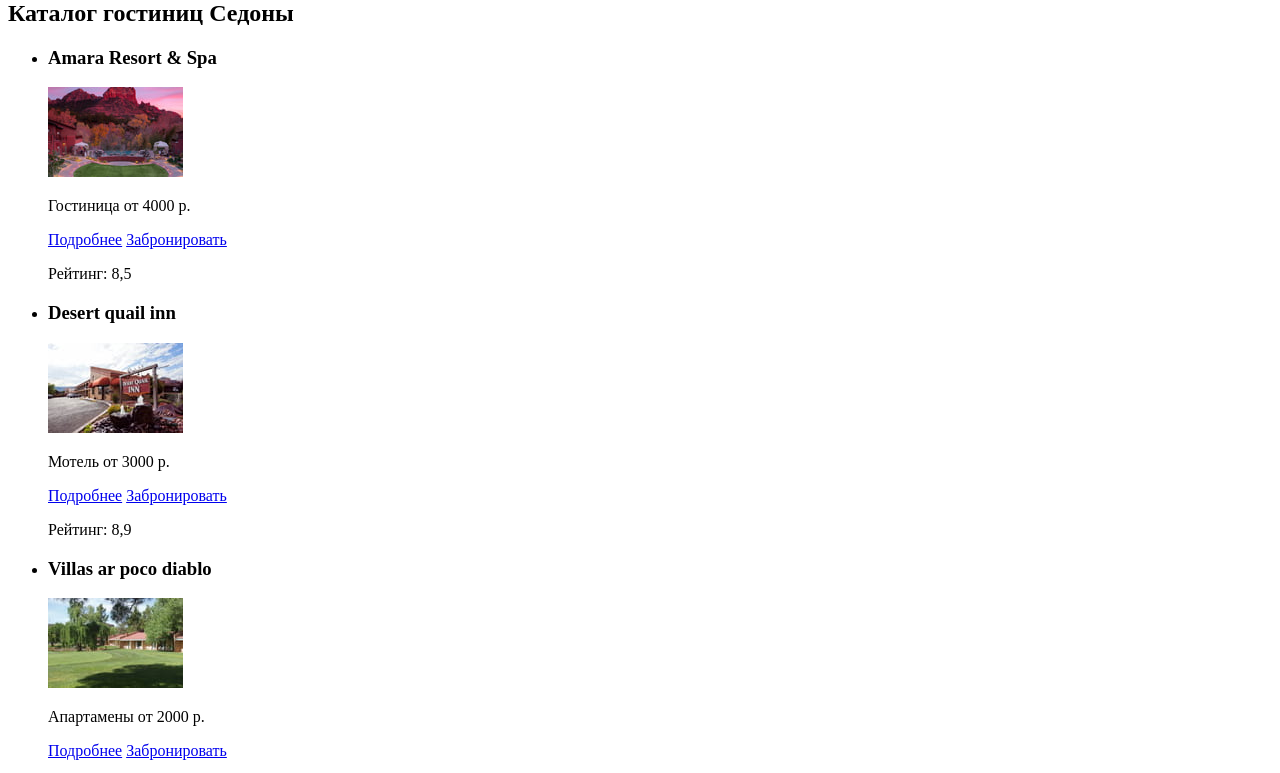
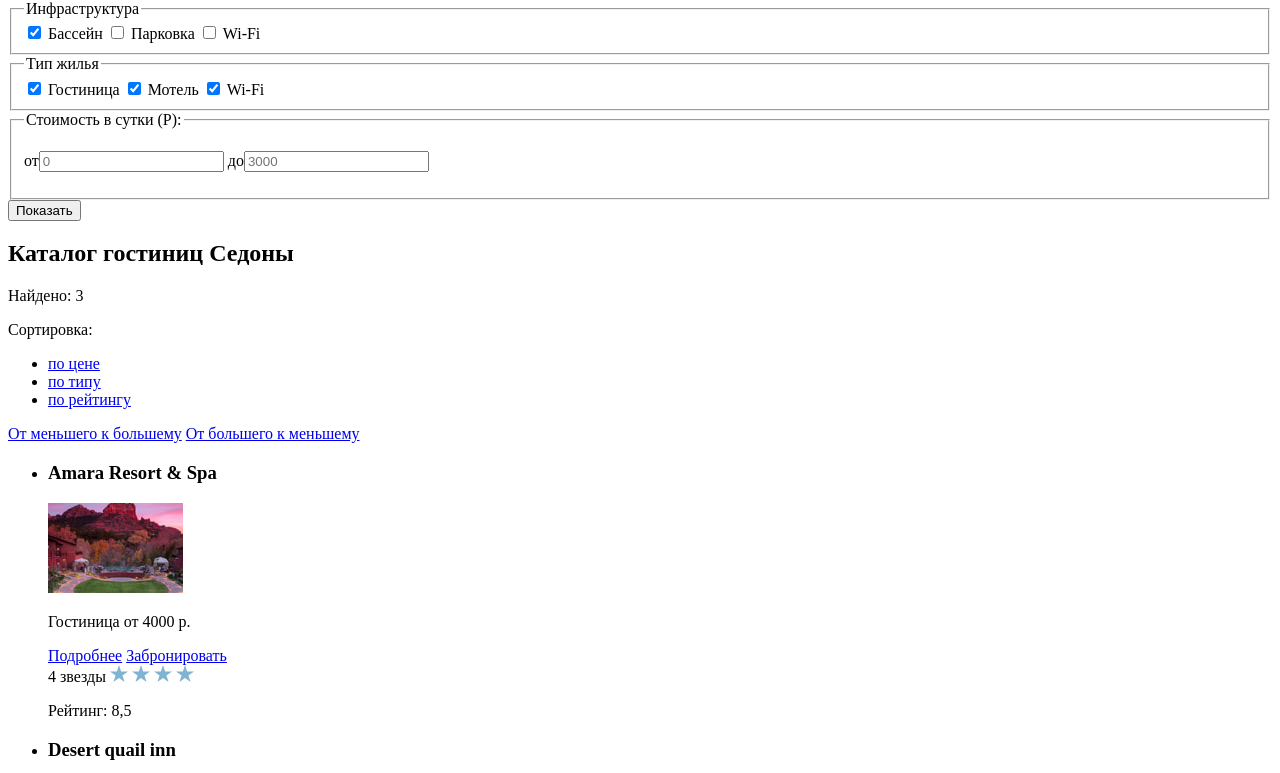
Before and after one commit to aleksandra-t/241867-sedona-26, a plain HTML site: page catalog.html in a window 1280 px wide. Shown: the part 299-1072 px from the top of the page. Drawn offline with Linux system fonts and the light colour scheme.

Commit message:
Выполнена верстка фильтра на внутренней странице, добавлена разметка звездности гостиниц

```diff
--- a/catalog.html
+++ b/catalog.html
@@ -32,10 +32,59 @@
       <h1 class="visually-hidden">Гостиницы Седоны</h1>
       <section>
         <h2 class="visually-hidden">Фильтр гостиниц</h2>
-        <!-- Здесь будет форма -->
+        <form action="https://echo.htmlacademy.ru" method="get">
+          <fieldset>
+            <legend>Инфраструктура</legend>
+            <input type="checkbox" name="pool" id="pool-field" checked>
+            <label for="pool-field">Бассейн</label>
+            <input type="checkbox" name="parking" id="parking-field">
+            <label for="parking-field">Парковка</label>
+            <input type="checkbox" name="wifi" id="wifi-field">
+            <label for="wifi-field">Wi-Fi</label>
+          </fieldset>
+          <fieldset>
+            <legend>Тип жилья</legend>
+            <input type="checkbox" name="hotel" id="hotel-field" checked>
+            <label for="hotel-field">Гостиница</label>
+            <input type="checkbox" name="motel" id="motel-field" checked>
+            <label for="motel-field">Мотель</label>
+            <input type="checkbox" name="apartment" id="apartment-field" checked>
+            <label for="apartment-field">Wi-Fi</label>
+          </fieldset>
+          <fieldset>
+            <legend>Стоимость в сутки (Р):</legend>
+            <p>
+              <label>от<input type="text" name="cost-from" placeholder="0"></label>
+              <label>до<input type="text" name="cost-to" placeholder="3000"></label>
+            </p>
+            <div class="scale">
+              <div class="scale-bar"></div>
+            </div>
+            <div class="toggle toggle-min"></div>
+            <div class="toggle toggle-max"></div>
+          </fieldset>
+          <button type="submit">Показать</button>
+        </form>
       </section>
       <section>
         <h2 class="visually-hidden">Каталог гостиниц Седоны</h2>
+        <div>
+          <p>Найдено: 3</p>
+          <p>Сортировка:</p>
+          <ul>
+            <li>
+              <a href="#">по цене</a>
+            </li>
+            <li>
+              <a href="#">по типу</a>
+            </li>
+            <li>
+              <a href="#">по рейтингу</a>
+            </li>
+          </ul>
+          <a href="#">От меньшего к большему</a>
+          <a href="#">От большего к меньшему</a>
+        </div>
         <ul>
           <li>
             <h3>Amara Resort & Spa</h3>
@@ -47,6 +96,13 @@
             <div>
               <a href="#">Подробнее</a>
               <a href="#">Забронировать</a>
+            </div>
+            <div>
+              <span class="visually-hidden">4 звезды</span>
+              <img src="img/star.svg" alt="Звезда" width="18" height="17">
+              <img src="img/star.svg" alt="Звезда" width="18" height="17">
+              <img src="img/star.svg" alt="Звезда" width="18" height="17">
+              <img src="img/star.svg" alt="Звезда" width="18" height="17">
             </div>
             <div>
               <p>Рейтинг: 8,5</p>
@@ -64,6 +120,12 @@
               <a href="#">Забронировать</a>
             </div>
             <div>
+              <span class="visually-hidden">3 звезды</span>
+              <img src="img/star.svg" alt="Звезда" width="18" height="17">
+              <img src="img/star.svg" alt="Звезда" width="18" height="17">
+              <img src="img/star.svg" alt="Звезда" width="18" height="17">
+            </div>
+            <div>
               <p>Рейтинг: 8,9</p>
             </div>
           </li>
@@ -77,6 +139,11 @@
             <div>
               <a href="#">Подробнее</a>
               <a href="#">Забронировать</a>
+            </div>
+            <div>
+              <span class="visually-hidden">3 звезды</span>
+              <img src="img/star.svg" alt="Звезда" width="18" height="17">
+              <img src="img/star.svg" alt="Звезда" width="18" height="17">
             </div>
             <div>
               <p>Рейтинг: 9,2</p>
```
